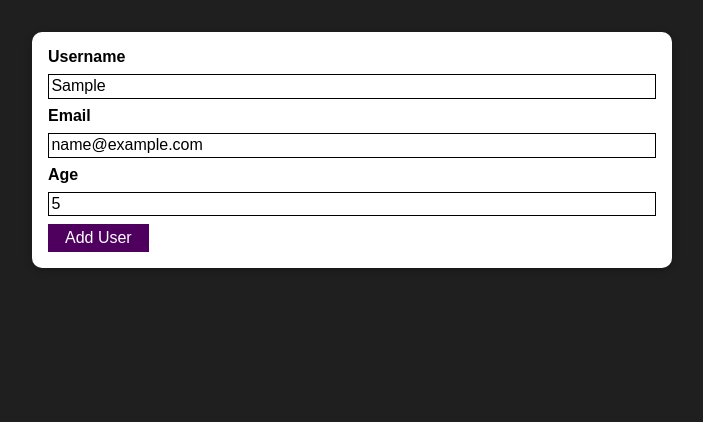
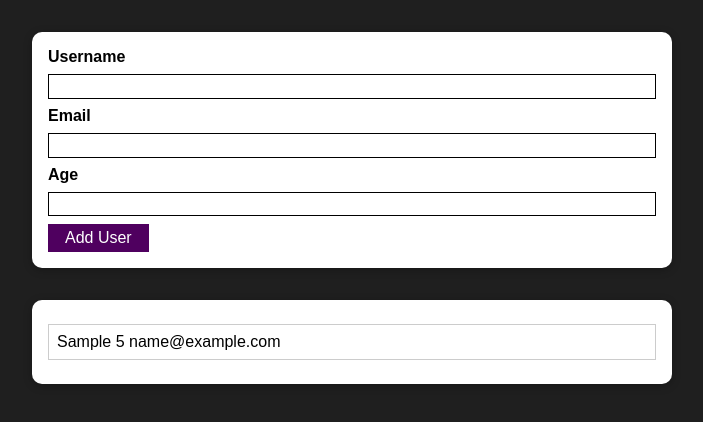
Before and after one commit to EZIO-17/React-mini-project, a React (Create React App) app: page / in a window 1280 px wide. Both pictures are taken after typing "Sample", "name@example.com", "5" into the empty fields and a click on the button "Add User". Shown: the top 422 px of the page, without its empty margins (288-991 px from the left). Built offline with nearby package versions, Linux system fonts and the light colour scheme.

Commit message:
Saving the states of input in a list

```diff
--- a/src/App.js
+++ b/src/App.js
@@ -1,11 +1,22 @@
 import logo from './logo.svg';
 import AddUser from './components/Users/AddUser';
-
+import UsersList from './components/Users/UserList';
+import { useState } from 'react';
 
 function App() {
+
+  const [usersList, setUsersList] = useState([]);
+
+  const addUserHandler = (uName, uAge, uEmail) => {
+    setUsersList((prevUsersList) => {
+      return[...prevUsersList, {name: uName, age: uAge, email: uEmail}];
+    });
+  };
+
   return (
     <div>
-      <AddUser/>
+      <AddUser onAddUser={addUserHandler} />
+      <UsersList users={usersList} />
     </div>
   );
 }
--- a/src/components/Users/AddUser.js
+++ b/src/components/Users/AddUser.js
@@ -18,6 +18,12 @@ const AddUser = (props) => {
         if (enteredAge < 1){
             return;
         }
+
+        props.onAddUser(enteredUsername, enteredAge, enteredEmail);
+
+        setEnteredAge('');
+        setEnteredEmail('');
+        setEnteredUsername('');
     };
 
     const usernameChangeHandler = (event) => {
@@ -36,11 +42,11 @@ const AddUser = (props) => {
         <Card className={classes.input}>
             <form onSubmit={addUserHandler}>
                 <label htmlFor='username'>Username</label>
-                <input id="username" type='text' onChange={usernameChangeHandler} />
+                <input id="username" type='text' value={enteredUsername} onChange={usernameChangeHandler} />
                 <label htmlFor='email'>Email</label>
-                <input id="email" type='email' onChange={emailChangeHandler} />
+                <input id="email" type='email' value={enteredEmail} onChange={emailChangeHandler} />
                 <label htmlFor='age'>Age</label>
-                <input id="age" type='number' onChange={ageChangeHandler} />
+                <input id="age" type='number' value={enteredAge} onChange={ageChangeHandler} />
                 <Button type='submit'>Add User</Button>
             </form>
         </Card>
--- /dev/null
+++ b/src/components/Users/UserList.js
@@ -0,0 +1,19 @@
+import React from 'react';
+import Card from '../UI/Card';
+import classes from './UserList.module.css';
+
+const UsersList = (props) => {
+    return (
+        <Card className={classes.users}>
+            <ul>
+                {props.users.map((user) => (
+                    <li>
+                        {user.name} {user.age} {user.email}
+                    </li>
+                ))}
+            </ul>
+        </Card>
+    );
+};
+
+export default UsersList;
--- /dev/null
+++ b/src/components/Users/UserList.module.css
@@ -0,0 +1,16 @@
+.users {
+    margin: 2rem auto;
+    width: 90%;
+    max-width: 40rem;
+}
+
+.users ul {
+    list-style: none;
+    padding: 1rem;
+}
+
+.users li {
+    border: 1px solid #ccc;
+    margin: 0.5rem 0;
+    padding: 0.5rem;
+}
```
